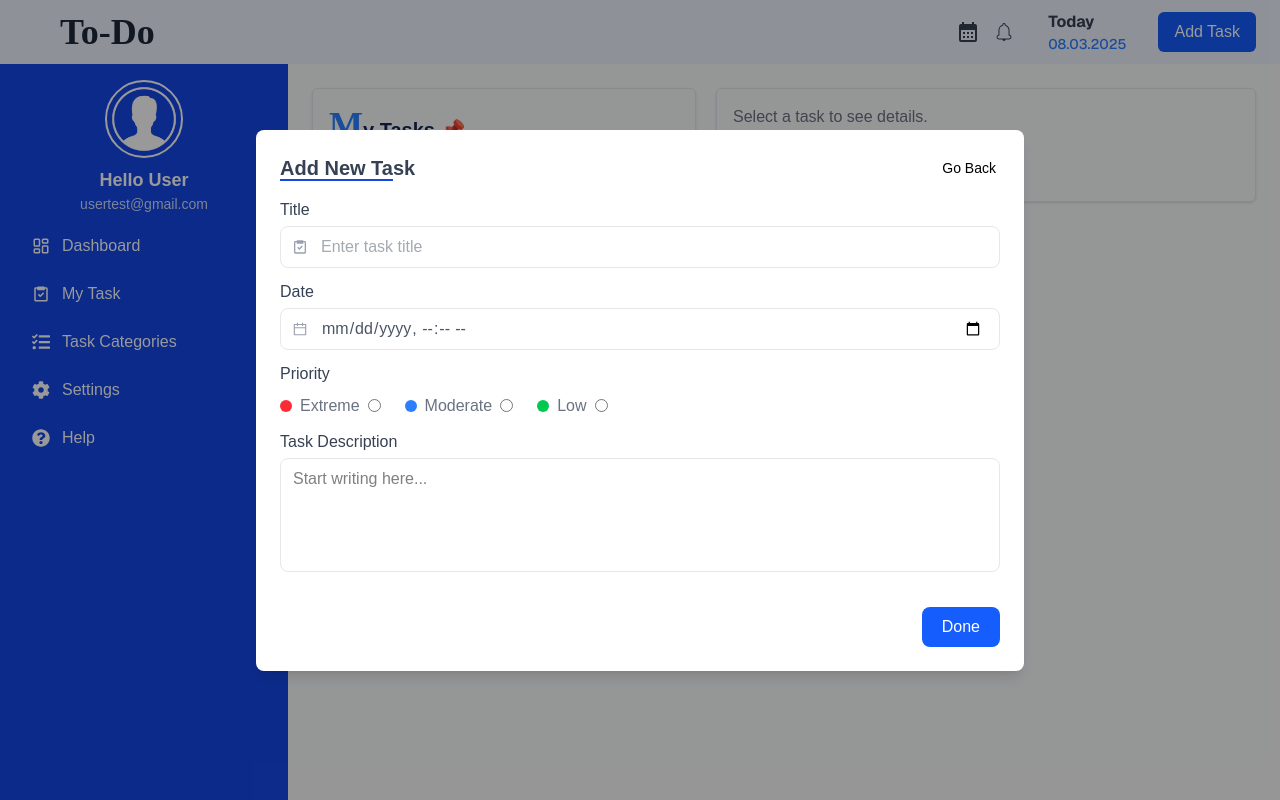
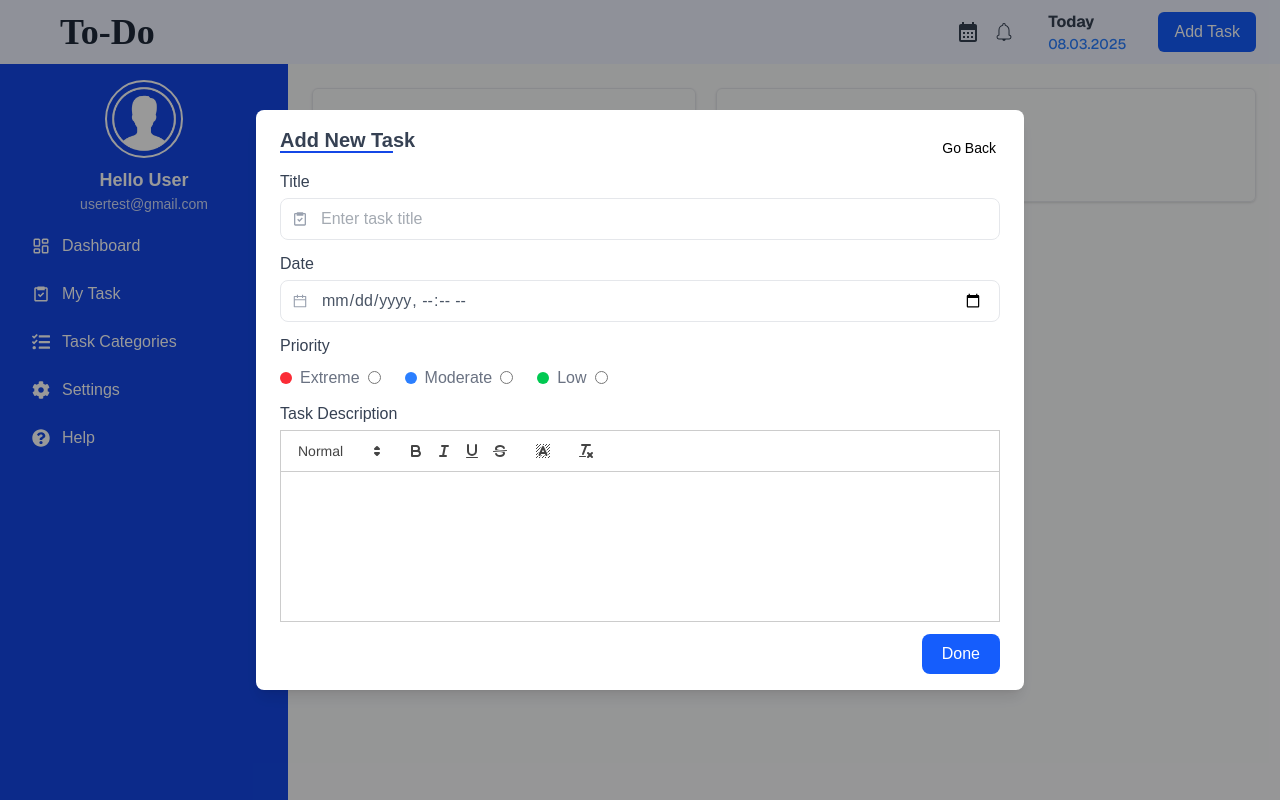
Before and after one commit to meanstack9716/fullStackTodoApp, a Next.js app in the folder frontend/: page /pages/myTask in a window 1280 px wide. Both pictures are taken after a click on the button "Add Task". Built offline with nearby package versions, Linux system fonts and the light colour scheme.

Commit message:
added quill

```diff
--- a/frontend/package.json
+++ b/frontend/package.json
@@ -12,6 +12,7 @@
     "date-fns": "^4.1.0",
     "next": "15.5.2",
     "postcss": "^8.5.6",
+    "quill": "^2.0.3",
     "react": "19.1.0",
     "react-dom": "19.1.0",
     "react-icons": "^5.5.0"
--- a/frontend/src/app/pages/myTask/page.tsx
+++ b/frontend/src/app/pages/myTask/page.tsx
@@ -47,9 +47,11 @@ export default function MyTasks() {
                                     `}
                                 >
                                     <h3 className="font-semibold text-gray-800">{task.title}</h3>
-                                    <p className="max-w-50 text-gray-500 text-sm truncate">
-                                        {task.description || "No description"}
-                                    </p>
+                                     <div
+                                        className="max-w-50 truncate text-gray-500 text-sm prose line-clamp-2"
+                                        dangerouslySetInnerHTML={{ __html: task.description || "No description available" }}
+                                    />
+
                                     <div className="flex justify-between items-center mt-2 text-xs text-gray-400">
                                         <span
                                             className={`px-2 py-1 rounded-full text-xs font-medium ${task.priority === 'Extreme'
@@ -61,7 +63,7 @@ export default function MyTasks() {
                                         >
                                             {task.priority}
                                         </span>
-                                         <span
+                                        <span
                                             className={`px-2 py-1 rounded-full text-xs font-medium ${task.status === 'Completed'
                                                 ? 'bg-green-100 text-green-600'
                                                 : task.status === 'In Progress'
@@ -92,13 +94,18 @@ export default function MyTasks() {
                                     <span className="text-gray-600 font-semibold">🗓️ Created:</span> {format(new Date(selectedTask.date), "yyyy-MM-dd HH:mm")}
                                 </p>
 
-                                 <p className="text-xs text-gray-500 mb-4 font-semibold lg:text-sm">
+                                <p className="text-xs text-gray-500 mb-4 font-semibold lg:text-sm">
                                     <span className="text-gray-600">📈 Status:</span> {selectedTask.status}
                                 </p>
 
-                                <p className="text-sm text-gray-500 break-normal font-sans lg:text-base leading-5">
-                                    <span className="text-gray-600 font-semibold">🗒️ Task Description:</span>  {selectedTask.description || "No description available"}
-                                </p>
+                                <div className="flex gap-0.5 text-sm text-gray-500 break-normal font-sans leading-5">
+                                    <span className="text-gray-600 font-semibold">🗒️ Task Description:</span>
+                                    <div
+                                        className="prose"
+                                        dangerouslySetInnerHTML={{ __html: selectedTask.description || "No description available" }}
+                                    />
+                                </div>
+
                             </div>
 
                             <div className="flex space-x-2 items-end justify-end mt-auto pt-4">
--- /dev/null
+++ b/frontend/src/component/RichTextEditor.tsx
@@ -0,0 +1,47 @@
+'use client';
+
+import React, { useEffect, useRef, forwardRef, useImperativeHandle } from 'react';
+import Quill from 'quill';
+import 'quill/dist/quill.snow.css';
+export type RichTextEditorHandle = {
+    getContent: () => string;
+};
+
+const RichTextEditor = forwardRef<RichTextEditorHandle>((_, ref) => {
+    const editorRef = useRef<HTMLDivElement>(null);
+    const quillRef = useRef<Quill | null>(null);
+
+    useEffect(() => {
+        if (editorRef.current) {
+            quillRef.current = new Quill(editorRef.current, {
+                theme: 'snow',
+                modules: {
+                    toolbar: [
+                        [{ header: [1, 2, 3, false] }],
+                        ['bold', 'italic', 'underline', 'strike'],
+                        [{ 'background': [] }],
+                        ['clean'],
+                    ],
+                },
+            });
+        }
+
+        return () => {
+            quillRef.current = null;
+        };
+    }, []);
+
+    useImperativeHandle(ref, () => ({
+        getContent: () => {
+            if (quillRef.current) {
+                return quillRef.current.root.innerHTML;
+            }
+            return '';
+        },
+    }));
+
+    return <div ref={editorRef} className="border border-gray-300 text-black p-2 min-h-[150px]" />;
+});
+
+RichTextEditor.displayName = 'RichTextEditor';
+export default RichTextEditor;
--- a/frontend/src/modal/addTodoModal.tsx
+++ b/frontend/src/modal/addTodoModal.tsx
@@ -1,4 +1,5 @@
-import React, { useState } from "react";
+'use client'
+import React, { useRef, useState } from "react";
 import InputField from "@/component/InputField";
 import AddToDoModalProps from "@/interface/AddToDoModalProps";
 import { AiOutlineCalendar } from "react-icons/ai";
@@ -6,6 +7,11 @@ import { BiTask } from "react-icons/bi";
 import { validateDate, validateDescription, validatePriority, validateTitle } from "../../utils/validators";
 import { saveTaskToLocalStorage } from "../../utils/localStorage";
 import { Task } from "@/interface/Task";
+import dynamic from "next/dynamic";
+import { RichTextEditorHandle } from "@/component/RichTextEditor";
+const RichTextEditor = dynamic(() => import('@/component/RichTextEditor'), {
+  ssr: false
+});
 
 export default function AddToDoModal({ isOpen, onClose }: AddToDoModalProps) {
   const [formData, setFormData] = useState({
@@ -15,6 +21,7 @@ export default function AddToDoModal({ isOpen, onClose }: AddToDoModalProps) {
     description: "",
   });
   const [errors, setErrors] = useState<{ [key: string]: string }>({});
+  const descriptionRef = useRef<RichTextEditorHandle>(null);
   if (!isOpen) return null;
 
   const handleChange = (
@@ -28,7 +35,8 @@ export default function AddToDoModal({ isOpen, onClose }: AddToDoModalProps) {
     e.preventDefault();
     const newErrors: { [key: string]: string } = {}
 
-    const { title, date, priority, description } = formData;
+    const { title, date, priority } = formData;
+    const description = descriptionRef.current?.getContent() || "";
     const titleError = validateTitle(title);
     const dateError = validateDate(date);
     const priorityError = validatePriority(priority);
@@ -68,7 +76,7 @@ export default function AddToDoModal({ isOpen, onClose }: AddToDoModalProps) {
 
   return (
     <div className="fixed inset-0 flex items-center justify-center bg-black/40 z-50">
-      <div className="bg-white rounded-lg shadow-lg w-full max-w-3xl mx-4 sm:mx-6 lg:mx-auto p-6  relative overflow-y-auto max-h-[90vh]">
+      <div className="bg-white rounded-lg shadow-lg w-full max-w-3xl mx-4 sm:mx-6 lg:mx-auto px-6 py-4  relative overflow-y-auto max-h-[90vh]">
 
         <button
           onClick={handleClose}
@@ -140,27 +148,16 @@ export default function AddToDoModal({ isOpen, onClose }: AddToDoModalProps) {
               <p className="text-red-500 text-xs mt-1">{errors.priority}</p>
             )}
           </div>
-
           {/* Task Description */}
-          <div>
+          <div className="!text-black">
             <label className="block text-gray-700 font-medium mb-1 text-sm sm:text-base">
               Task Description
             </label>
-            <textarea
-              name="description"
-              placeholder="Start writing here..."
-              rows={4}
-              value={formData.description}
-              onChange={handleChange}
-              className="w-full border text-black border-gray-200 rounded-md sm:rounded-lg px-3 py-2 text-sm sm:text-base outline-none focus:ring focus:ring-blue-400 resize-none"
-            />
-            {errors.description && (
-              <p className="text-red-500 text-xs mt-1">{errors.description}</p>
-            )}
+            <RichTextEditor ref={descriptionRef} />
           </div>
 
           {/* Buttons */}
-          <div className="mt-2 sm:mt-4 flex justify-end">
+          <div className="flex justify-end">
             <button
               type="submit"
               className="px-5 py-2 rounded-md sm:rounded-lg bg-blue-600 text-white text-sm sm:text-base font-medium hover:bg-blue-700 cursor-pointer"
```
Also changed, not shown: 2 other files (tests, documents, lock files or other folders).
